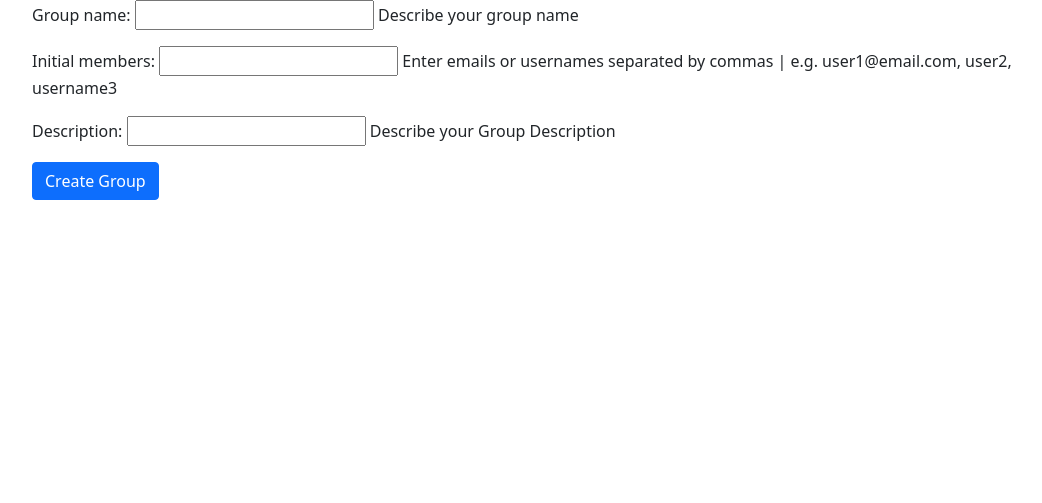
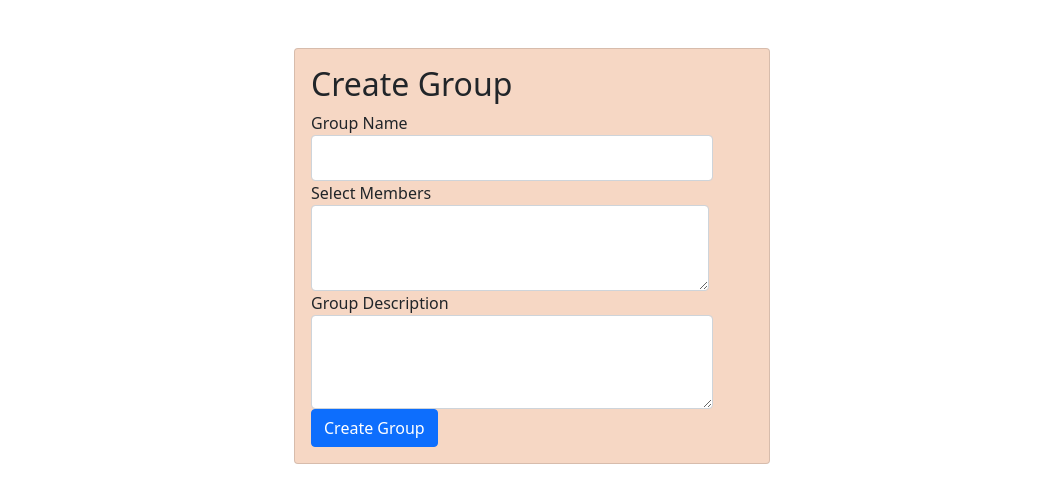
Before and after one commit to Umakhesan97/Splitapp, a Django app: page /create_group/ in a window 1280 px wide. Shown: the top 503 px of the page, without its empty margins (108-1150 px from the left). Run offline with Django 5.2, Linux system fonts and the light colour scheme.

Commit message:
Files adjusted

```diff
--- a/googlelogin/users/forms.py
+++ b/googlelogin/users/forms.py
@@ -1,14 +1,47 @@
 # forms.py
 from django import forms
-from .models import ExpenseTable
+from .models import ExpenseTable, membersTable
+import re
 
 class GroupCreationForm(forms.Form):
-    group_name = forms.CharField(max_length=255, help_text="Describe your group name")
-    initial_members = forms.CharField(help_text="Enter emails or usernames separated by commas |  e.g. user1@email.com, user2, username3")
-    description = forms.CharField(max_length=300, help_text="Describe your Group Description")
+    group_name = forms.CharField(
+        max_length=255,
+        help_text="Describe your group name",
+        widget=forms.TextInput(attrs={'class': 'form-control'})
+    )
+    add_members = forms.CharField(
+        max_length=1000,
+        widget=forms.Textarea(attrs={'class': 'form-control', 'rows': 3, 'style': 'width: 90%'})
+        )
+    description = forms.CharField(
+        max_length=150,
+        help_text="Describe your Group Description",
+        widget=forms.Textarea(attrs={'class': 'form-control', 'rows': 3})
+    )
 
 class UpdateCreatedForm(forms.Form):
-    total_amount = forms.IntegerField(min_value=0, help_text="Enter Amount for current expense")
-    date = forms.CharField(max_length=10, help_text="DD/MM/YYYY")
-    description = forms.CharField(max_length=100)
-    expense_id = forms.IntegerField(widget=forms.HiddenInput(), required=False)
+    total_amount = forms.IntegerField(
+        min_value=0,
+        help_text="Enter Amount for current expense",
+        widget=forms.NumberInput(attrs={'class': 'form-control'})
+    )
+    date = forms.CharField(
+        max_length=10,
+        help_text="DD/MM/YYYY",
+        widget=forms.TextInput(attrs={'class': 'form-control'})
+    )
+    description = forms.CharField(
+        max_length=100,
+        widget=forms.TextInput(attrs={'class': 'form-control'})
+    )
+    expense_id = forms.IntegerField(
+        widget=forms.HiddenInput(),
+        required=False
+    )
+
+    def clean_date(self):
+        date = self.cleaned_data['date']
+        date_pattern = re.compile(r'^\d{2}/\d{2}/\d{4}$')
+        if not date_pattern.match(date):
+            raise forms.ValidationError('Invalid date format. Please use DD/MM/YYYY.')
+        return date
--- a/googlelogin/users/templates/create_group.html
+++ b/googlelogin/users/templates/create_group.html
@@ -1,10 +1,39 @@
 {% extends 'base.html' %}
 {% block title %} Creating Group {% endblock %}
-{% block content%}
-<form method="POST" action="{% url 'create_group' %}">
-    {% csrf_token %}
-    {{ form.as_p }}
-    <button class="btn btn-primary" type="submit">Create Group</button>
-    <div>{{name}}</div>
-</form>
+{% block content %}
+<div class="container mt-5">
+    <div class="row justify-content-center">
+        <div class="col-md-6">
+            <div class="card">
+                <div class="card-body">
+                    <h2 class="card-title">Create Group</h2>
+                    <form method="POST" name="initial" action="{% url 'create_group' %}">
+                        {% csrf_token %}
+                        <div class="form-group">
+                            <label for="{{ form.group_name.id_for_label }}">Group Name</label>
+                            <input type="text" name="{{ form.group_name.name }}" id="{{ form.group_name.id_for_label }}" class="form-control" style="width: calc(100% - 40px); padding: 10px;">
+                        </div>
+                        <div class="form-group">
+                            <label for="{{ form.add_members.id_for_label }}">Select Members</label>
+                            {{ form.add_members }}
+                        </div>
+                        <div class="form-group">
+                            <label for="{{ form.description.id_for_label }}">Group Description</label>
+                            <textarea name="{{ form.description.name }}" id="{{ form.description.id_for_label }}" class="form-control" style="width: calc(100% - 40px); padding: 10px;" rows="3"></textarea>
+                        </div>
+
+                        <button class="btn btn-primary" type="submit">Create Group</button>
+                    </form>
+                </div>
+            </div>
+        </div>
+    </div>
+</div>
+
+<style>
+    .card {
+        background-color: #F6D7C4;
+    }
+</style>
+
 {% endblock %}
--- a/googlelogin/users/templates/edit_group.html
+++ b/googlelogin/users/templates/edit_group.html
@@ -1,7 +1,7 @@
 {% extends 'base.html' %}
 
 {% block content %}
-  <h2>Edit Group Members: {{ group.group_name }}</h2>
+  <h2>Add Group Members: {{ group.group_name }}</h2>
   <form method="post">
     {% csrf_token %}
     {{ form.as_p }}
--- a/googlelogin/users/templates/home.html
+++ b/googlelogin/users/templates/home.html
@@ -5,6 +5,7 @@
   <div class="container-fluid">
     <div class="d-flex justify-content-between align-items-center text-white top_bar">
       <h4 class="logo">SPLIT APP</h4>
+      <h5 class="text-dark"><strong>User name : </strong>{{ user_name }}</h5>
       <button class="btn btn-primary custom_button">
         <a href="{% url 'logout' %}">Logout</a>
       </button>
--- a/googlelogin/users/views.py
+++ b/googlelogin/users/views.py
@@ -2,10 +2,11 @@ from django.shortcuts import render, redirect, get_object_or_404
 from django.contrib.auth.decorators import login_required
 from django.contrib.auth import logout as auth_logout
 from .forms import GroupCreationForm, UpdateCreatedForm
-from .models import Group, GroupMembers, ExpenseTable
+from .models import Group, GroupMembers, ExpenseTable, membersTable
 from django.db.models import Q
 from django.db import transaction
 from django.contrib.auth.models import User
+from django.db import transaction
 
 
 # Create your views here.
@@ -15,34 +16,100 @@ def login(request):
 
 @login_required
 def home(request):
-    groups = Group.objects.all()
-    return render(request,'home.html', {'groups': groups})
+    # groups = Group.objects.all()
+    user = request.user
+    user_mail_id = user.email
+    user_name = str(user)
+    owned_groups = Group.objects.filter(owner=user)
+    member_groups = Group.objects.filter(group_members__name__mail_id=user_mail_id)
+    groups = (owned_groups | member_groups).distinct()
+
+    table = membersTable.objects.filter(mail_id=user_mail_id).first()
+    if table:
+        table.user_name = user_name
+        table.save()
+    else:
+        membersTable.objects.create(mail_id=user_mail_id, user_name=user_name)
+
+    return render(request, 'home.html', {'groups': groups, 'user_mail_id': user_mail_id, 'user_name': user_name})
+
 
 def user_logout(request):
     auth_logout(request)
     return redirect('login')
 
+# def create_group(request):
+#     form = GroupCreationForm()
+
+#     if request.method == 'POST':
+#         form = GroupCreationForm(request.POST)
+
+#         if form.is_valid():
+#             group_name = form.cleaned_data['group_name']
+#             description = form.cleaned_data['description']
+#             initial_members = form.cleaned_data['add_members'].split(',')
+
+#             group = Group.objects.create(group_name=group_name, owner=request.user, description=description)
+
+#             with transaction.atomic():
+#                 for member_email in initial_members:
+#                     user_name = member_email.split('@')[0]
+
+#                     # Check if the email already exists in membersTable
+#                     member_instance, created = membersTable.objects.get_or_create(
+#                         mail_id=member_email,
+#                         defaults={'user_name': user_name}
+#                     )
+
+#                     # Check if the member is not already part of the group
+#                     if not GroupMembers.objects.filter(name=member_instance, group=group).exists():
+#                         group_member = GroupMembers.objects.create(name=member_instance, group=group)
+#                         group_member.save()
+
+#             return redirect('home')  # Moved the redirect outside the loop
+
+#     return render(request, 'create_group.html', {'form': form})
+
 def create_group(request):
     form = GroupCreationForm()
+
     if request.method == 'POST':
         form = GroupCreationForm(request.POST)
+
         if form.is_valid():
             group_name = form.cleaned_data['group_name']
             description = form.cleaned_data['description']
+            initial_members = form.cleaned_data['add_members'].split(',')
+
             group = Group.objects.create(group_name=group_name, owner=request.user, description=description)
-            initial_members = form.cleaned_data['initial_members'].split(',')
-            for member in initial_members:
-                group_member = GroupMembers.objects.create(name=member, group=group)
-                group_member.save()
-            # return redirect('group_detail', group_id=group.id)
-                return redirect('home')
+
+            with transaction.atomic():
+                for member_email in initial_members:
+                    user_name = member_email.split('@')[0]
+
+                    # Check if the email already exists in membersTable
+                    member_instance, created = membersTable.objects.get_or_create(
+                        mail_id=member_email,
+                        defaults={'user_name': user_name}
+                    )
+
+                    # Check if the member is not already part of the group
+                    if not GroupMembers.objects.filter(name=member_instance, group=group).exists():
+                        group_member = GroupMembers.objects.create(name=member_instance, group=group)
+                        group_member.save()
+
+            return redirect('home')  # Moved the redirect outside the loop
+
     return render(request, 'create_group.html', {'form': form})
 
+def group_detail(request, group_id):
 
-def group_detail(request, group_id):
     group = get_object_or_404(Group, id=group_id)
     latest_expense = ExpenseTable.objects.filter(group=group)
+    user = request.user
+    user_mail_id = user.email
     is_owner = request.user == group.owner
+    is_member = Group.objects.filter(group_members__name__mail_id=user_mail_id)
     update_amount = UpdateCreatedForm()
 
     if request.method == 'POST' and 'delete' in request.POST:
@@ -65,7 +132,6 @@ def group_detail(request, group_id):
 
     if request.method == 'POST':
         update_amount_input = UpdateCreatedForm(request.POST)
-
         if update_amount_input.is_valid():
             total_amount = update_amount_input.cleaned_data['total_amount']
             group = Group.objects.get(id=group_id)
@@ -85,44 +151,58 @@ def group_detail(request, group_id):
     else:
         update_amount = UpdateCreatedForm()
 
-    return render(request, 'group_detail.html', {'group': group, 'update_amount': update_amount, 'expenseTable':latest_expense, 'is_owner': is_owner})
+    return render(request, 'group_detail.html', {'group': group, 'update_amount': update_amount, 'expenseTable':latest_expense, 'is_owner': is_owner, 'is_member':is_member, 'expenseTable': latest_expense,})
+
 
 def edit_group(request, group_id):
     group = get_object_or_404(Group, id=group_id)
     group_members = GroupMembers.objects.filter(group=group)
-    initial_members = ', '.join([member.name for member in group_members])
+    initial_members = ', '.join([member.name.mail_id for member in group_members])
 
     if request.method == 'POST':
         form = GroupCreationForm(request.POST)
         if form.is_valid():
-            # Update the corresponding data in the database
             group.group_name = form.cleaned_data['group_name']
             group.description = form.cleaned_data['description']
-
-            # Update group members
-            new_members = [name.strip() for name in form.cleaned_data['initial_members'].split(',')]
-            existing_members = [member.name for member in group_members]
-
-            # Add new members
-            for new_member in set(new_members) - set(existing_members):
-                GroupMembers.objects.create(name=new_member, group=group)
-
-            # Remove members not present in the form
-            for old_member in set(existing_members) - set(new_members):
-                GroupMembers.objects.filter(name=old_member, group=group).delete()
+            new_members = form.cleaned_data['add_members'].split(',')
+            existing_members = [member.mail_id for member in membersTable.objects.all()]
+            for new_member_email in new_members:
+                print('new_member_email : ', new_member_email)
+                new_member_email = new_member_email.strip()
+                print('new_member_email : ', new_member_email)
+                if new_member_email in existing_members:
+                    print(f"{new_member_email} already exists in the memberstable.")
+                else:
+                    print(f"{new_member_email} does not exist in the memberstable.")
+                    user_name = new_member_email.split('@')[0]
+                    table, created = membersTable.objects.get_or_create(
+                        mail_id=new_member_email,
+                        defaults={'user_name': user_name}
+                    )
+                    if created:
+                        print(f"New member {new_member_email} added to membersTable.")
+                    if not GroupMembers.objects.filter(name=table, group=group).exists():
+                        group_member = GroupMembers.objects.create(name=table, group=group)
+                        group_member.save()
 
             group.save()
+            total_members = len(group_members)
+            for member in group_members:
+                member.share = group.total_amount / total_members
+                member.save()
 
-            return redirect('home')  # Redirect to a success page or another view
+            return redirect('group_detail', group_id=group.id)
 
     else:
         form = GroupCreationForm(initial={
             'group_name': group.group_name,
-            'initial_members': initial_members,
+            'add_members': initial_members,
             'description': group.description,
         })
 
     return render(request, 'edit_group.html', {'group': group, 'form': form})
+
+
 
 def edit_expense(request, group_id):
     expense_id = request.POST.get('expense_id')
```
Also changed, not shown: googlelogin/users/models.py (+20 -10 lines), googlelogin/users/templates/group_detail.html (+8 -1 lines), googlelogin/db.sqlite3, googlelogin/users/migrations/0013_memberstable.py (added), googlelogin/users/migrations/0014_alter_groupmembers_name_alter_groupmembers_share.py (added), googlelogin/users/migrations/0015_alter_group_total_amount_alter_groupmembers_share.py (added), googlelogin/users/migrations/0016_alter_expensetable_amount_alter_expensetable_date_and_more.py (added), googlelogin/users/migrations/0017_alter_memberstable_mail_id.py (added).
